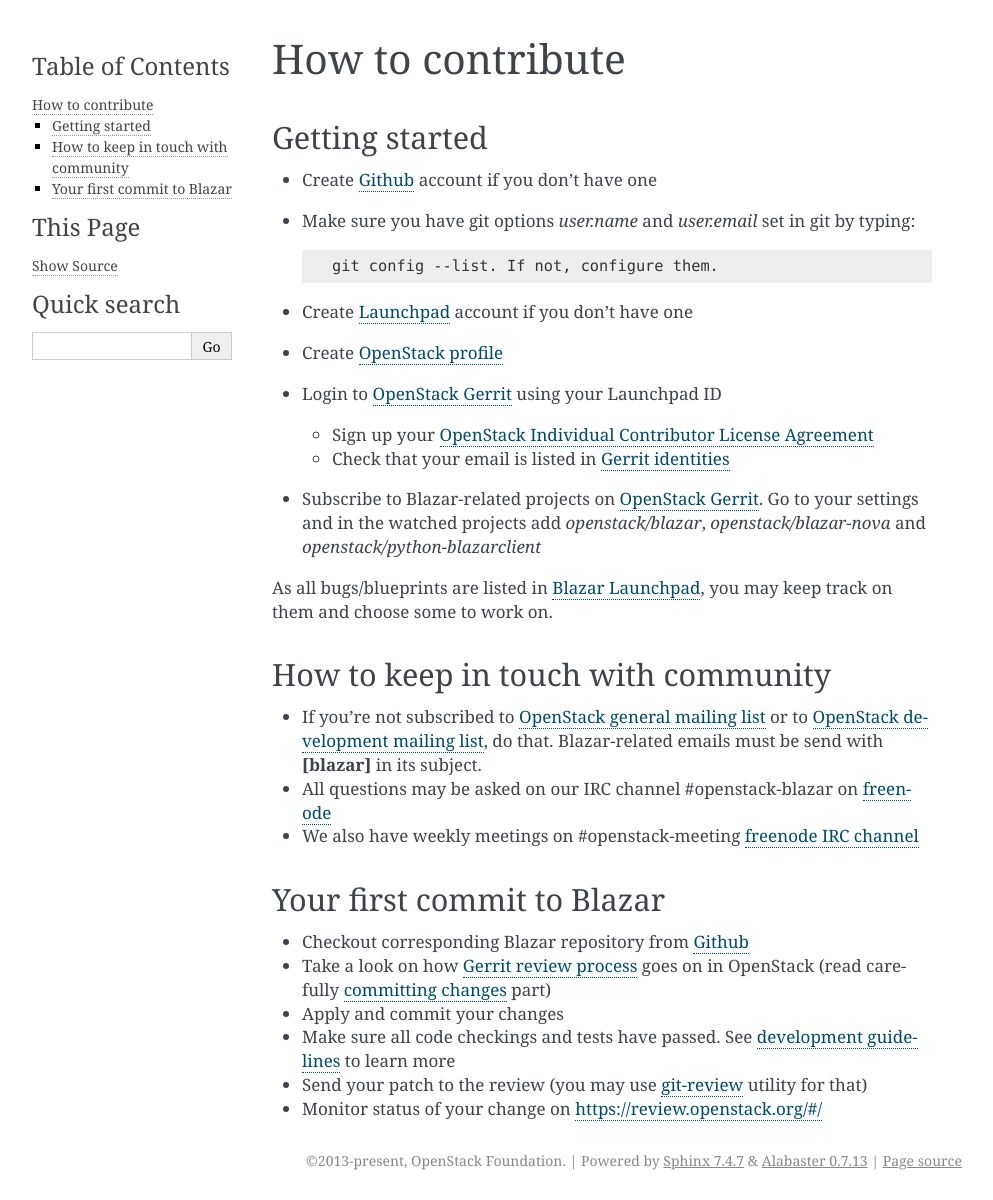
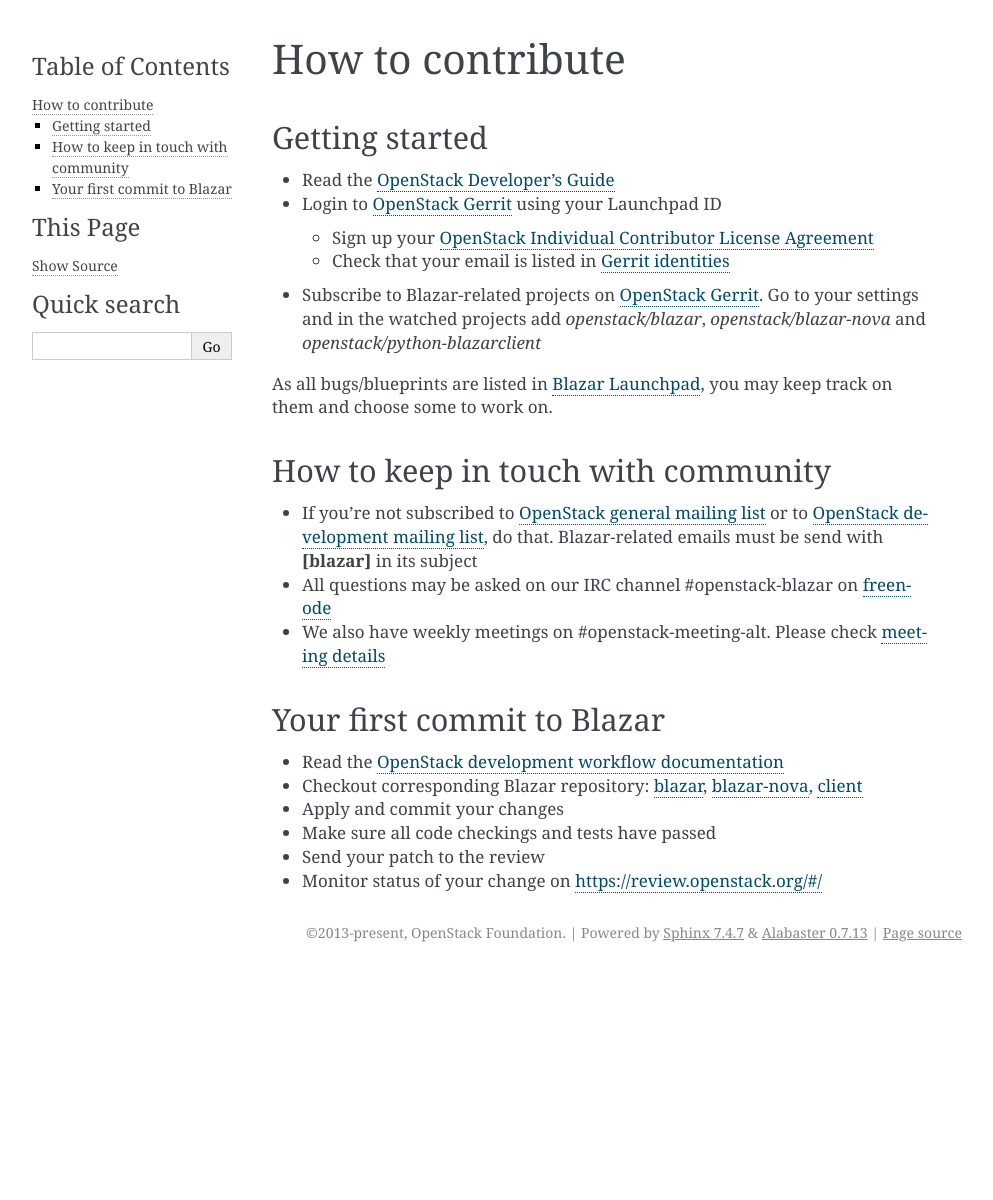
Before and after one commit to openstack/blazar, a Sphinx documentation site: the page built from doc/source/devref/how.to.contribute.rst, in a window 1280 px wide. Shown: the whole page, without its empty margins (148-1141 px from the left). Built offline with Sphinx 7.4.7, drawn with Linux system fonts in a browser that asks for light colours; the version number could not be read and is left out; after the commit the page ends 972 px from its top, so only the background shows below that.

Commit message:
Update contributor guide
Change-Id: I81275279f716026b7a10226d4b3c98c5befc4a71

```diff
--- a/doc/source/devref/how.to.contribute.rst
+++ b/doc/source/devref/how.to.contribute.rst
@@ -4,20 +4,8 @@
 Getting started
 ---------------
 
-* Create `Github <https://github.com/openstack/blazar>`_ account if you don't
-  have one
-* Make sure you have git options *user.name* and *user.email* set in git by
-  typing:
-
-  .. sourcecode:: console
-
-      git config --list. If not, configure them.
-
-  ..
-
-* Create `Launchpad <https://launchpad.net/blazar>`_ account if you don't have
-  one
-* Create `OpenStack profile <https://www.openstack.org/profile/>`_
+* Read the `OpenStack Developer's Guide
+  <https://docs.openstack.org/infra/manual/developers.html#developer-s-guide>`_
 * Login to `OpenStack Gerrit <https://review.openstack.org/>`_ using your
   Launchpad ID
 
@@ -42,24 +30,22 @@
   <http://lists.openstack.org/cgi-bin/mailman/listinfo/openstack>`_ or to
   `OpenStack development mailing list
   <http://lists.openstack.org/cgi-bin/mailman/listinfo/openstack-dev>`_, do
-  that. Blazar-related emails must be send with **[blazar]** in its subject.
+  that. Blazar-related emails must be send with **[blazar]** in its subject
 * All questions may be asked on our IRC channel #openstack-blazar on
   `freenode <http://freenode.net>`_
-* We also have weekly meetings on #openstack-meeting
-  `freenode IRC channel <https://wiki.openstack.org/wiki/Meetings/Blazar>`_
+* We also have weekly meetings on #openstack-meeting-alt. Please check
+  `meeting details <https://wiki.openstack.org/wiki/Meetings/Blazar>`_
 
 Your first commit to Blazar
 ----------------------------
 
-* Checkout corresponding Blazar repository from `Github
-  <https://github.com/openstack/blazar>`_
-* Take a look on how `Gerrit review process
-  <https://wiki.openstack.org/wiki/Gerrit_Workflow>`_ goes on in OpenStack
-  (read carefully `committing changes
-  <https://wiki.openstack.org/wiki/Gerrit_Workflow#Committing_Changes>`_ part)
+* Read the `OpenStack development workflow documentation
+  <https://docs.openstack.org/infra/manual/developers.html#development-workflow>`_
+* Checkout corresponding Blazar repository:
+  `blazar <https://git.openstack.org/openstack/blazar>`_,
+  `blazar-nova <https://git.openstack.org/openstack/blazar-nova>`_,
+  `client <https://git.openstack.org/openstack/python-blazarclient>`_
 * Apply and commit your changes
-* Make sure all code checkings and tests have passed. See
-  `development guidelines <development.guidelines.html>`_ to learn more
-* Send your patch to the review (you may use `git-review
-  <https://github.com/openstack-infra/git-review>`_ utility for that)
+* Make sure all code checkings and tests have passed
+* Send your patch to the review
 * Monitor status of your change on https://review.openstack.org/#/
```
